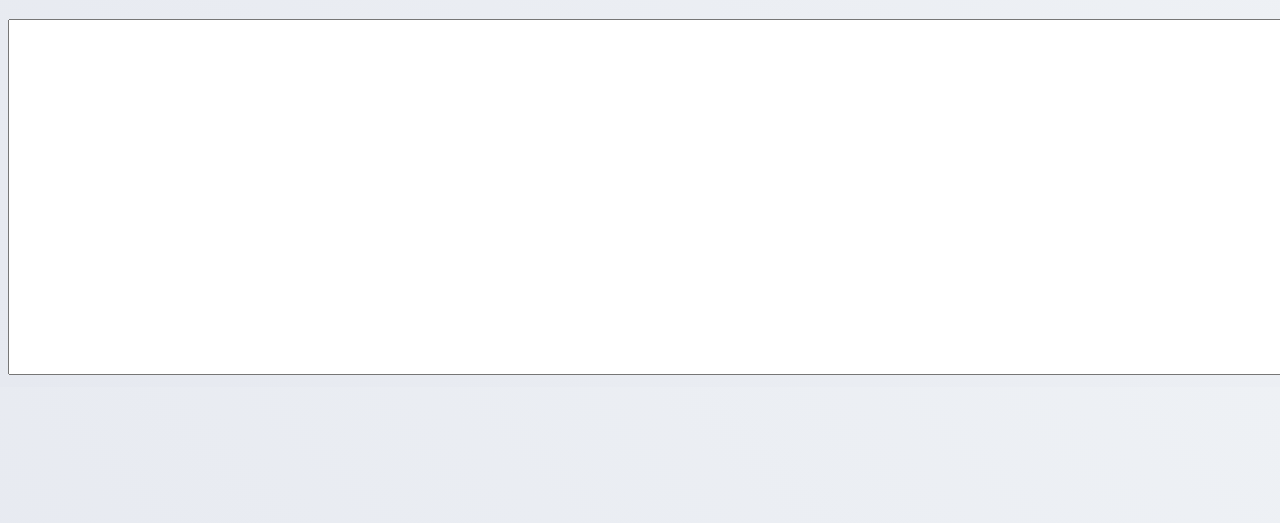
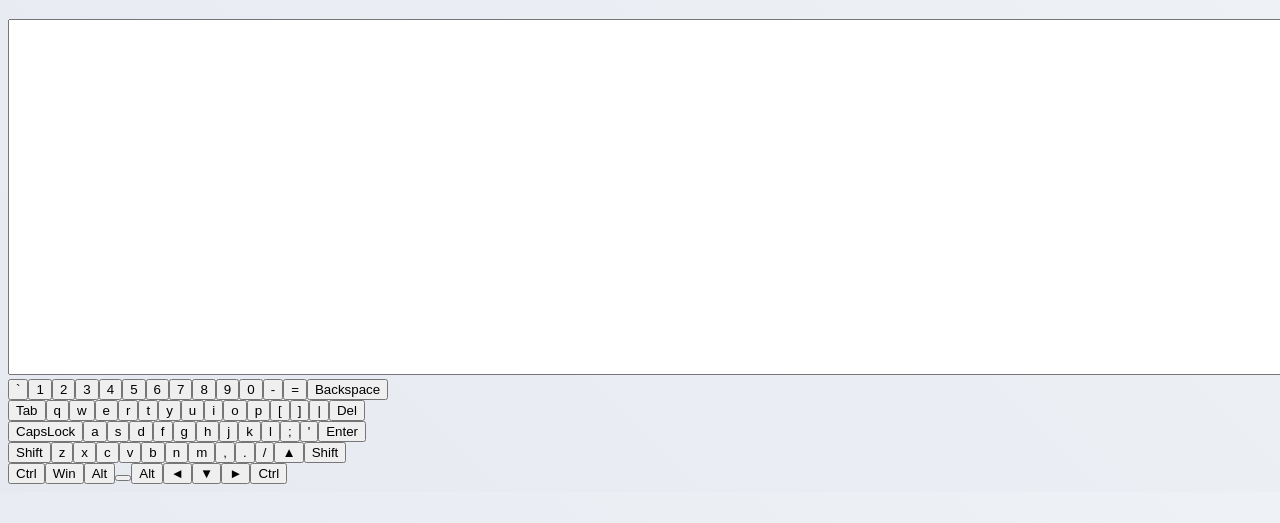
Before and after one commit to Enkhe95/virtual-keyboard, a website: page index.html in a window 1280 px wide. Shown: the part 61-584 px from the top of the page. Drawn offline with Linux system fonts and the light colour scheme.

Commit message:
feat: add keyboard

```diff
--- a/index.js
+++ b/index.js
@@ -10,3 +10,111 @@ textarea.setAttribute("class", "textarea");
 const body = document.getElementById("root");
 body.appendChild(title);
 body.appendChild(textarea);
+
+function addInerText(event) {
+  textarea.value += event.target.innerText;
+}
+
+function onBackSpace() {
+  textarea.value = textarea.value.slice(0, -1);
+}
+
+const keyboard = [
+  [
+    { value: "`" },
+    { value: "1" },
+    { value: "2" },
+    { value: "3" },
+    { value: "4" },
+    { value: "5" },
+    { value: "6" },
+    { value: "7" },
+    { value: "8" },
+    { value: "9" },
+    { value: "0" },
+    { value: "-" },
+    { value: "=" },
+    { value: "Backspace", class: "l-btn", onClick: onBackSpace },
+  ],
+  [
+    { value: "Tab" },
+    { value: "q" },
+    { value: "w" },
+    { value: "e" },
+    { value: "r" },
+    { value: "t" },
+    { value: "y" },
+    { value: "u" },
+    { value: "i" },
+    { value: "o" },
+    { value: "p" },
+    { value: "[" },
+    { value: "]" },
+    { value: "|" },
+    { value: "Del" },
+  ],
+  [
+    { value: "CapsLock" },
+    { value: "a" },
+    { value: "s" },
+    { value: "d" },
+    { value: "f" },
+    { value: "g" },
+    { value: "h" },
+    { value: "j" },
+    { value: "k" },
+    { value: "l" },
+    { value: ";" },
+    { value: "'" },
+    { value: "Enter" },
+  ],
+  [
+    { value: "Shift" },
+    { value: "z" },
+    { value: "x" },
+    { value: "c" },
+    { value: "v" },
+    { value: "b" },
+    { value: "n" },
+    { value: "m" },
+    { value: "," },
+    { value: "." },
+    { value: "/" },
+    { value: "▲" },
+    { value: "Shift" },
+  ],
+  [
+    { value: "Сtrl" },
+    { value: "Win" },
+    { value: "Alt" },
+    { value: " " },
+    { value: "Alt" },
+    { value: "◄" },
+    { value: "▼" },
+    { value: "►" },
+    { value: "Ctrl" },
+  ],
+];
+
+for (let i = 0; i < keyboard.length; i++) {
+  const row = document.createElement("div");
+  row.setAttribute("class", "box-row");
+  for (let g = 0; g < keyboard[i].length; g++) {
+    const button = document.createElement("button");
+    button.setAttribute("class", "btn");
+    if (keyboard[i][g].class !== undefined) {
+      button.setAttribute("class", `btn ${keyboard[i][g].class}`);
+    }
+    button.innerText = keyboard[i][g].value;
+    button.addEventListener("click", keyboard[i][g].onClick ?? addInerText);
+    row.appendChild(button);
+  }
+  body.appendChild(row);
+}
+
+const tabButton = document.querySelectorAll("button");
+tabButton.forEach((button) => {
+  if (button.innerText === "Tab") {
+    button.setAttribute("id", "btn-tab");
+  }
+});
```
Also changed, not shown: style.css (line endings or trailing spaces).
